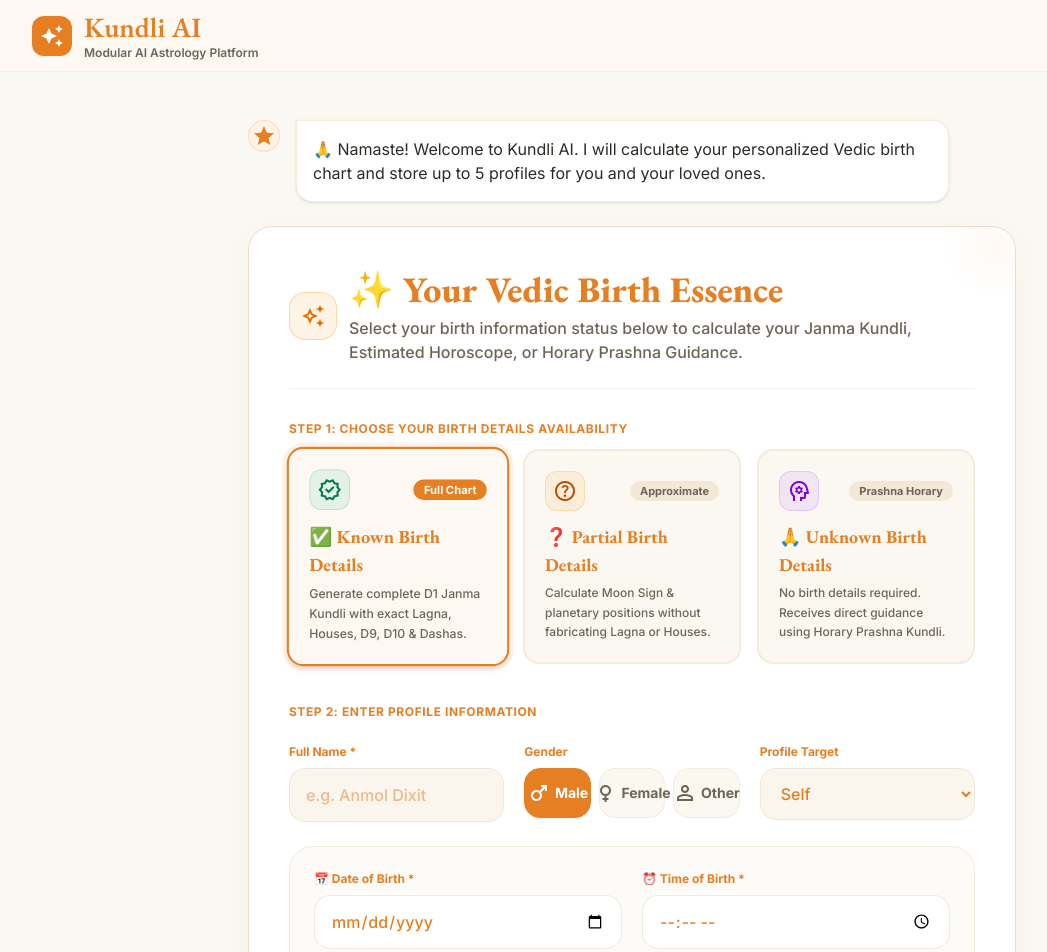
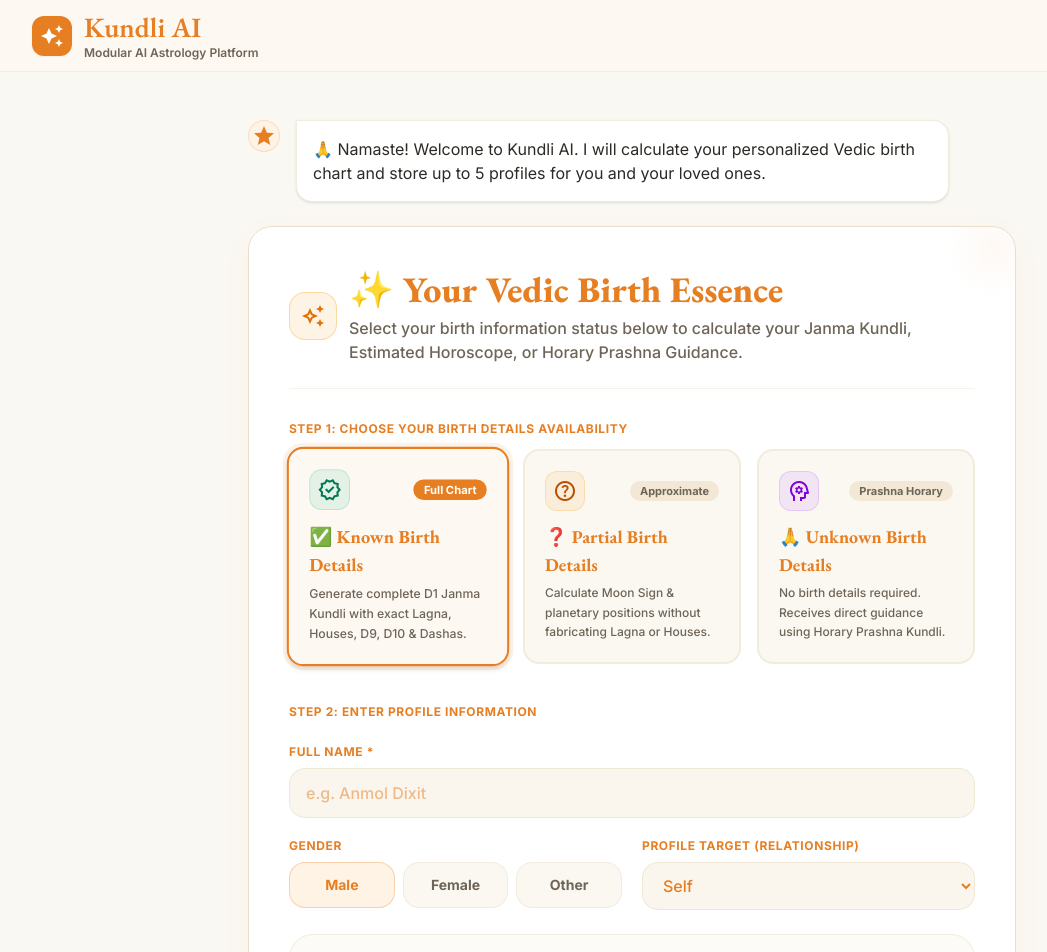
Before and after one commit to Dixit-Anmol/Kundli_GPT_Clone, a React (Vite) app in the folder frontend/: page / in a window 1280 px wide. Shown: the top 952 px of the page, without its empty margins (8-1055 px from the left). Built offline with nearby package versions, Linux system fonts and the light colour scheme.

Commit message:
fix: resolve fastapi response validation errors & restore clean spacious gender button layout on onboarding

```diff
--- a/frontend/src/components/chat/BirthDetailsForm.tsx
+++ b/frontend/src/components/chat/BirthDetailsForm.tsx
@@ -74,10 +74,10 @@ export default function BirthDetailsForm({ onSubmit }: BirthDetailsFormProps) {
     })
   }
 
-  const genderOptions: Array<{ value: 'male' | 'female' | 'other'; label: string; icon: string }> = [
-    { value: 'male', label: 'Male', icon: 'male' },
-    { value: 'female', label: 'Female', icon: 'female' },
-    { value: 'other', label: 'Other', icon: 'person' },
+  const genderOptions: Array<{ value: 'male' | 'female' | 'other'; label: string }> = [
+    { value: 'male', label: 'Male' },
+    { value: 'female', label: 'Female' },
+    { value: 'other', label: 'Other' },
   ]
 
   const timeSlotOptions = [
@@ -211,9 +211,9 @@ export default function BirthDetailsForm({ onSubmit }: BirthDetailsFormProps) {
         </label>
 
         {/* Common Name, Gender & Relationship Fields */}
-        <div className="grid grid-cols-1 md:grid-cols-3 gap-5">
+        <div className="space-y-5">
           <div>
-            <label className="text-xs font-bold text-primary block mb-2">
+            <label className="text-xs font-bold uppercase tracking-wider text-primary block mb-2">
               Full Name *
             </label>
             <input
@@ -221,37 +221,37 @@ export default function BirthDetailsForm({ onSubmit }: BirthDetailsFormProps) {
               value={name}
               onChange={(e) => setName(e.target.value)}
               placeholder="e.g. Anmol Dixit"
-              className="w-full bg-surface-variant/40 border border-outline-variant/60 rounded-2xl px-4 py-3.5 text-sm sm:text-base text-primary focus:outline-none focus:ring-2 focus:ring-primary/40 focus:border-primary transition-all font-medium"
+              className="w-full bg-surface-variant/40 border border-outline-variant/60 rounded-2xl px-4 py-3 text-sm sm:text-base text-primary focus:outline-none focus:ring-2 focus:ring-primary/40 focus:border-primary transition-all font-medium"
             />
           </div>
 
+          <div className="grid grid-cols-1 md:grid-cols-2 gap-5">
             <div>
-            <label className="text-xs font-bold text-primary block mb-2">Gender</label>
-            <div className="grid grid-cols-3 gap-2">
+              <label className="text-xs font-bold uppercase tracking-wider text-primary block mb-2">Gender</label>
+              <div className="flex gap-2">
                 {genderOptions.map((opt) => (
                   <button
                     key={opt.value}
                     type="button"
                     onClick={() => setGender(opt.value)}
-                  className={`py-3 px-2 text-xs sm:text-sm font-bold rounded-2xl border transition-all cursor-pointer flex items-center justify-center gap-1 ${
+                    className={`flex-1 py-3 px-4 text-xs sm:text-sm font-bold rounded-2xl border transition-all cursor-pointer text-center ${
                       gender === opt.value
-                      ? 'bg-primary text-white border-primary shadow-xs'
+                        ? 'bg-primary-fixed border-primary/30 text-primary'
                         : 'bg-surface-variant/30 border-outline-variant/50 text-on-surface-variant hover:bg-surface-variant/60'
                     }`}
                   >
-                  <span className="material-symbols-outlined text-base">{opt.icon}</span>
-                  <span>{opt.label}</span>
+                    {opt.label}
                   </button>
                 ))}
               </div>
             </div>
 
             <div>
-            <label className="text-xs font-bold text-primary block mb-2">Profile Target</label>
+              <label className="text-xs font-bold uppercase tracking-wider text-primary block mb-2">Profile Target (Relationship)</label>
               <select
                 value={relationship}
                 onChange={(e) => setRelationship(e.target.value as RelationshipType)}
-              className="w-full bg-surface-variant/40 border border-outline-variant/60 rounded-2xl px-4 py-3.5 text-sm sm:text-base text-primary focus:outline-none focus:ring-2 focus:ring-primary/40 focus:border-primary cursor-pointer font-medium"
+                className="w-full bg-surface-variant/40 border border-outline-variant/60 rounded-2xl px-4 py-3 text-sm sm:text-base text-primary focus:outline-none focus:ring-2 focus:ring-primary/40 focus:border-primary cursor-pointer font-medium"
               >
                 {['Self', 'Spouse', 'Child', 'Parent', 'Friend', 'Other'].map((rel) => (
                   <option key={rel} value={rel}>
@@ -261,6 +261,8 @@ export default function BirthDetailsForm({ onSubmit }: BirthDetailsFormProps) {
               </select>
             </div>
           </div>
+        </div>
+
 
         {/* Mode 1: Exact Birth Details Inputs */}
         {mode === 'exact' && (
```
Also changed, not shown: 2 other files (tests, documents, lock files or other folders). Lines whose indentation alone changed are shown as unchanged.
